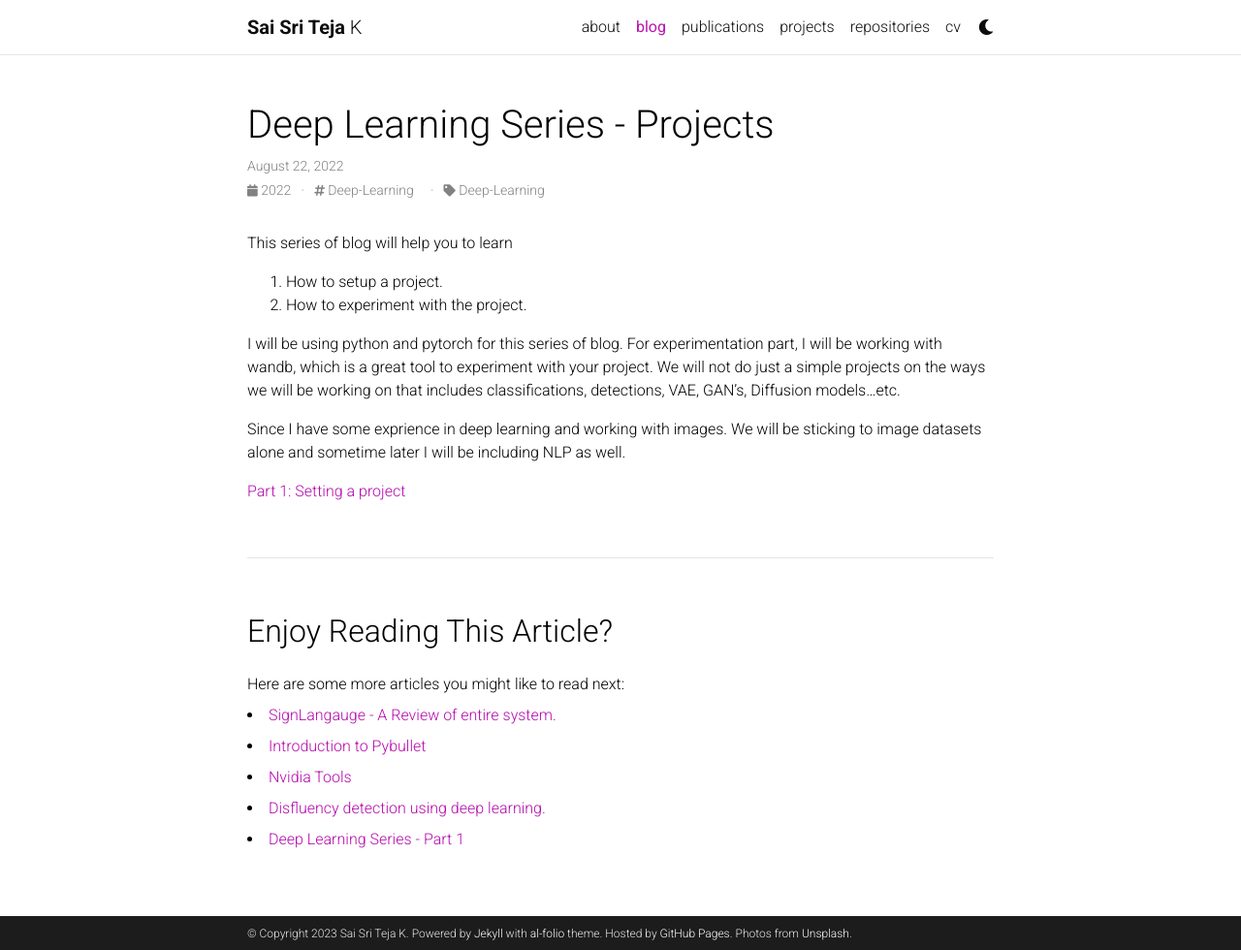
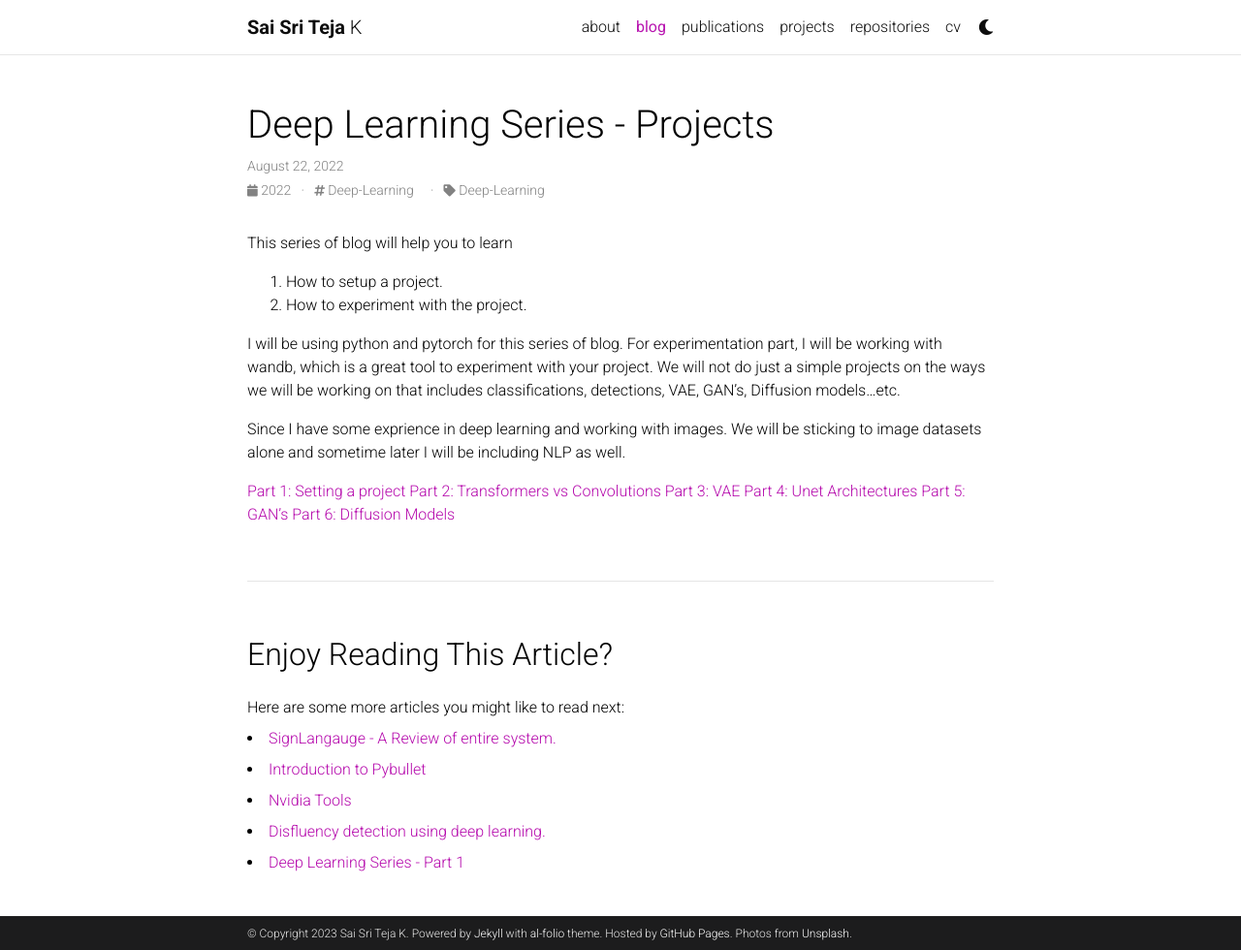
Before and after one commit to saisritejakuppa/saisritejakuppa.github.io, a Jekyll site: the page built from _posts/2022-08-22-DeepLearningMain.md, in a window 1280 px wide and 980 px high. Shown: the whole window at 97% size. Built offline with Jekyll 4.4.1, drawn with Linux system fonts in a browser that asks for light colours; comment, search, counter and statistics services are not loaded; a style sheet for code colours, icons or effects is not loaded.

Commit message:
deep learning series

```diff
--- a/_posts/2022-08-22-DeepLearningMain.md
+++ b/_posts/2022-08-22-DeepLearningMain.md
@@ -16,3 +16,8 @@ I will be using python and pytorch for this series of blog. For experimentation
 Since I have some exprience in deep learning and working with images. We will be sticking to image datasets alone and sometime later I will be including NLP as well.
 
 <a href="https://saisritejakuppa.github.io/blog/2022/DeepLearningSeries-1/">Part 1: Setting a project</a>
+<a href="">Part 2: Transformers vs Convolutions</a>
+<a href="">Part 3: VAE</a>
+<a href="">Part 4: Unet Architectures</a>
+<a href="">Part 5: GAN's</a>
+<a href="">Part 6: Diffusion Models</a>
```
